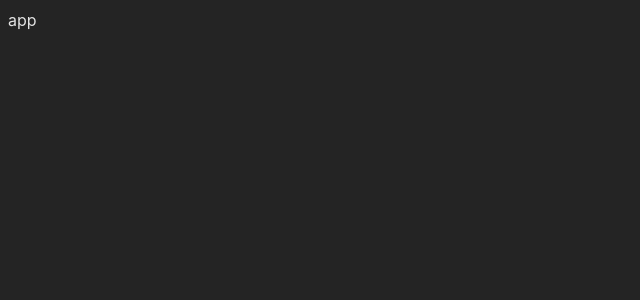
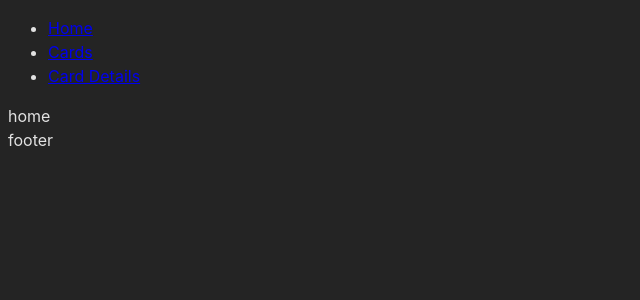
Before and after one commit to CristianUrsino/first-test-react-routing, a React (Vite) app: page / in a window 1280 px wide. Shown: the top 300 px of the page, without its empty margins (0-640 px from the left). Built offline with nearby package versions, Linux system fonts and the light colour scheme.

Commit message:
updated App with layout

```diff
--- a/src/App.jsx
+++ b/src/App.jsx
@@ -1,11 +1,21 @@
+//hooks
 import { useState } from 'react'
+//styles
 import './App.css'
-
+//components
+import NavbarComponent from './components/NavbarComponent.jsx'
+import FooterComponent from './components/FooterComponent.jsx'
+//routing
+import { Outlet } from 'react-router-dom'
 function App() {
 
   return (
     <>
-    <div>app</div>
+    <NavbarComponent />
+    <div>
+      <Outlet />
+    </div>
+    <FooterComponent />
     </>
   )
 }
```
